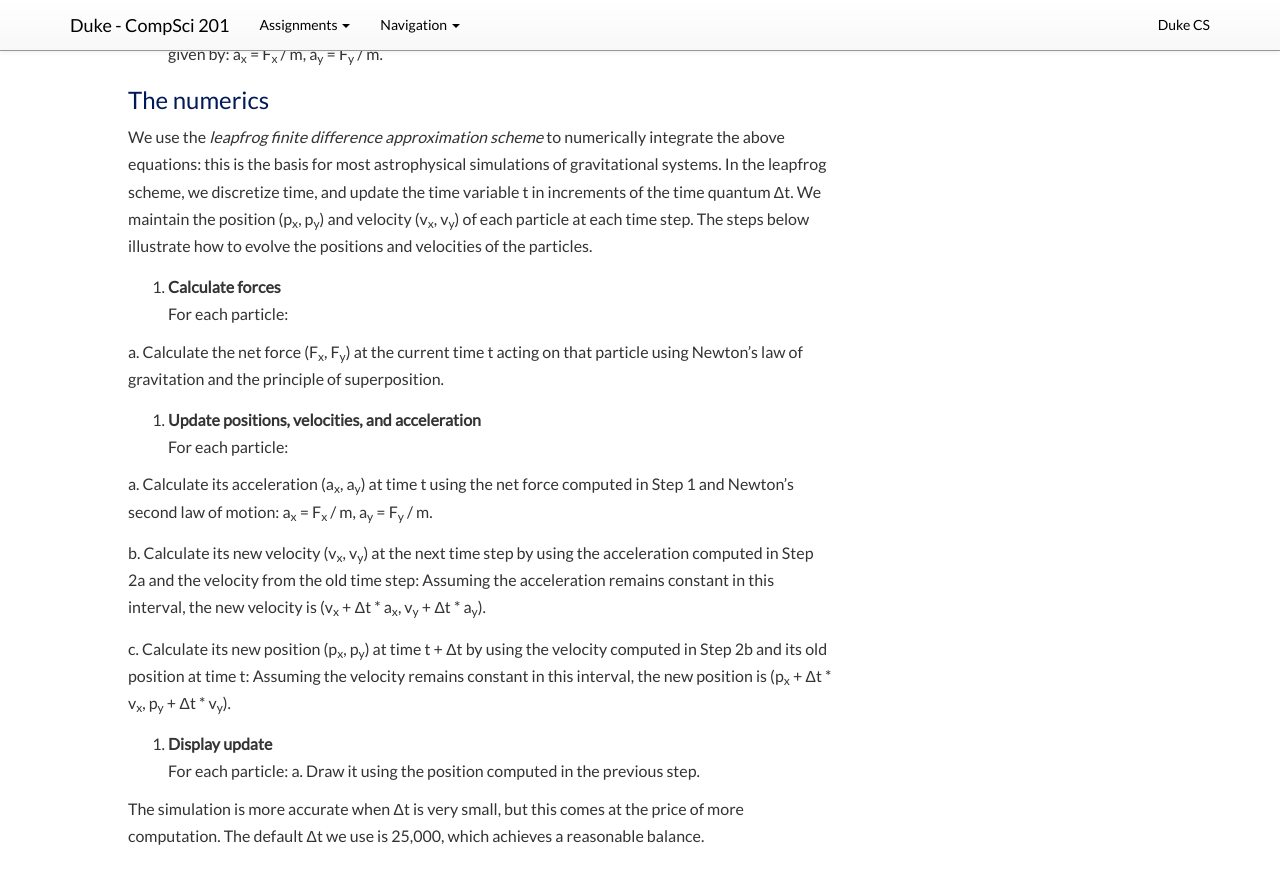
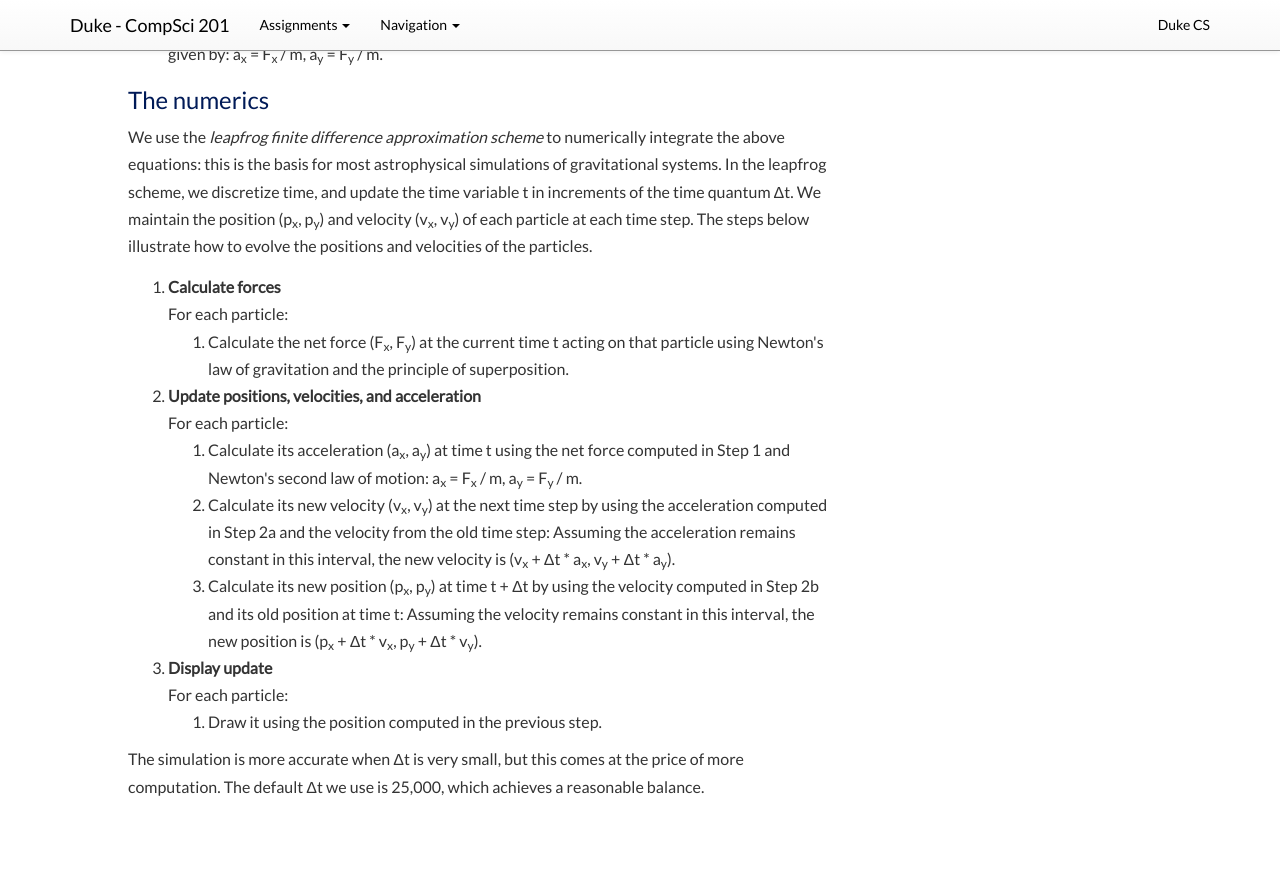
Before and after one commit to compsci201/compsci201.github.io, a Jekyll site: the page built from nbody/1-physics.md, in a window 1280 px wide and 900 px high, scrolled down 999 px. Shown: the top 884 px of the window. Built offline with Jekyll 4.4.1, drawn with Linux system fonts in a browser that asks for light colours; nearby versions of some CDN libraries; after the commit the page ends 1850 px from its top, so only the background shows below that.

Commit message:
Minor fixation. Ordered lists for "The numerics" part aren't properly shown on the actual site (but nothing wrong with the markdown file, propably the fault of the host software)

```diff
--- a/nbody/1-physics.md
+++ b/nbody/1-physics.md
@@ -27,19 +27,28 @@ We review the equations governing the motion of the particles according to Newto
 
 We use the <i>leapfrog finite difference approximation scheme</i> to numerically integrate the above equations: this is the basis for most astrophysical simulations of gravitational systems. In the leapfrog scheme, we discretize time, and update the time variable t in increments of the time quantum Δt. We maintain the position (p<sub>x</sub>, p<sub>y</sub>) and velocity (v<sub>x</sub>, v<sub>y</sub>) of each particle at each time step. The steps below illustrate how to evolve the positions and velocities of the particles.
 
-1. <strong>Calculate forces</strong><br/>For each particle:
+<ol>
+<li> <strong>Calculate forces</strong><br/>For each particle:
+	<ol>
+		<li>Calculate the net force (F<sub>x</sub>, F<sub>y</sub>) at the current time t acting on that particle using Newton's law of gravitation and the principle of superposition.</li>
+	</ol>
+</li>
 
-  a. Calculate the net force (F<sub>x</sub>, F<sub>y</sub>) at the current time t acting on that particle using Newton's law of gravitation and the principle of superposition.
+<li> <strong>Update positions, velocities, and acceleration</strong><br/>For each particle:
+	<ol>
+		<li>Calculate its acceleration (a<sub>x</sub>, a<sub>y</sub>) at time t using the net force computed in Step 1 and Newton's second law of motion: a<sub>x</sub> = F<sub>x</sub> / m, a<sub>y</sub> = F<sub>y</sub> / m.</li>
 
-2. <strong>Update positions, velocities, and acceleration</strong><br/>For each particle:
+		<li>Calculate its new velocity (v<sub>x</sub>, v<sub>y</sub>) at the next time step by using the acceleration computed in Step 2a and the velocity from the old time step: Assuming the acceleration remains constant in this interval, the new velocity is (v<sub>x</sub> + Δt * a<sub>x</sub>, v<sub>y</sub> + Δt * a<sub>y</sub>).</li>
 
-  a. Calculate its acceleration (a<sub>x</sub>, a<sub>y</sub>) at time t using the net force computed in Step 1 and Newton's second law of motion: a<sub>x</sub> = F<sub>x</sub> / m, a<sub>y</sub> = F<sub>y</sub> / m.
+  		<li>Calculate its new position (p<sub>x</sub>, p<sub>y</sub>) at time t + Δt by using the velocity computed in Step 2b and its old position at time t: Assuming the velocity remains constant in this interval, the new position is (p<sub>x</sub> + Δt * v<sub>x</sub>, p<sub>y</sub> + Δt * v<sub>y</sub>).</li>
+  	</ol>
 
-  b. Calculate its new velocity (v<sub>x</sub>, v<sub>y</sub>) at the next time step by using the acceleration computed in Step 2a and the velocity from the old time step: Assuming the acceleration remains constant in this interval, the new velocity is (v<sub>x</sub> + Δt * a<sub>x</sub>, v<sub>y</sub> + Δt * a<sub>y</sub>).
-
-  c. Calculate its new position (p<sub>x</sub>, p<sub>y</sub>) at time t + Δt by using the velocity computed in Step 2b and its old position at time t: Assuming the velocity remains constant in this interval, the new position is (p<sub>x</sub> + Δt * v<sub>x</sub>, p<sub>y</sub> + Δt * v<sub>y</sub>).
-
-3.  <strong>Display update</strong><br/> For each particle:
-  a. Draw it using the position computed in the previous step.
+</li>
+<li><strong>Display update</strong><br/> For each particle:
+	<ol>
+		<li>Draw it using the position computed in the previous step.</li>
+	</ol>
+</li>
+</ol>
 
 The simulation is more accurate when Δt is very small, but this comes at the price of more computation. The default Δt we use is 25,000, which achieves a reasonable balance.
```
